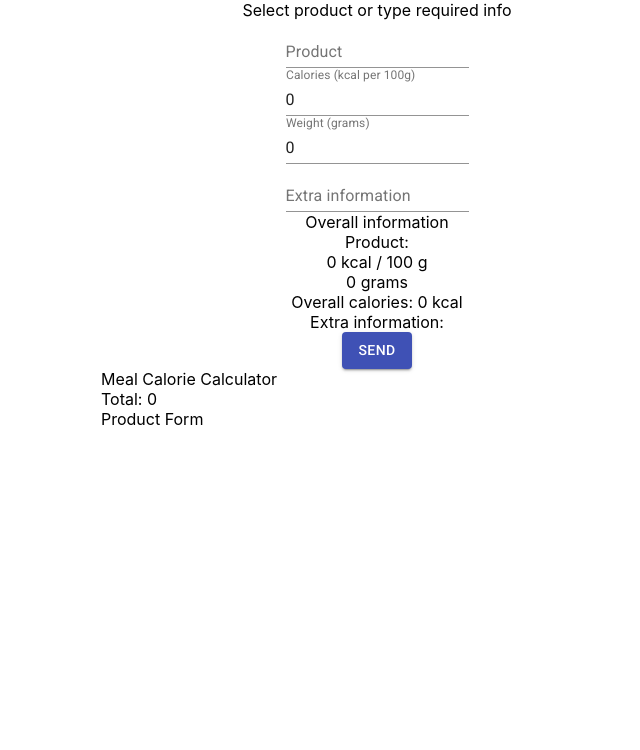
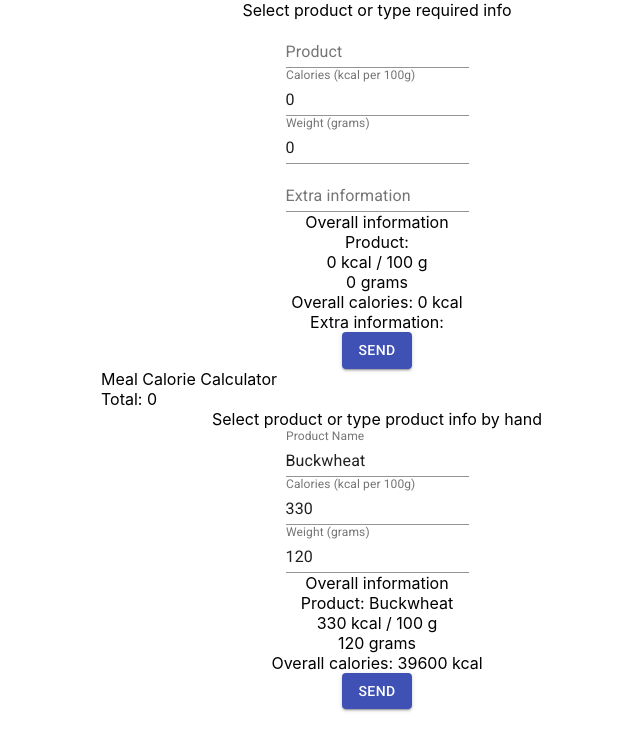
Before and after one commit to volodfast/react-calorie-calc, a React (Create React App) app: page / in a window 1280 px wide. Shown: the top 750 px of the page, without its empty margins (263-903 px from the left). Built offline with nearby package versions, Linux system fonts and the light colour scheme.

Commit message:
feature: display info in product form

```diff
--- a/src/modules/meal/containers/MealCalorieCalculator/MealCalorieCalculator.tsx
+++ b/src/modules/meal/containers/MealCalorieCalculator/MealCalorieCalculator.tsx
@@ -1,8 +1,9 @@
+import React, { FC, useCallback, useReducer } from 'react';
 import { Box } from '@material-ui/core';
+// components
 import ProductForm from 'modules/product/containers/components/ProductForm';
-import React, { FC, useReducer } from 'react';
 
-type MealProductType = {
+export type MealProductType = {
   name: string;
   caloriesPer100g: number;
   weight: number;
@@ -26,7 +27,13 @@ type MealCalculatorAction =
 
 const initialMealCalculatorState: MealCalculatorState = {
   total: 0,
-  productList: [],
+  productList: [
+    {
+      name: 'Buckwheat',
+      caloriesPer100g: 330,
+      weight: 120,
+    },
+  ],
 };
 
 function reducer(state: MealCalculatorState, action: MealCalculatorAction) {
@@ -55,6 +62,8 @@ const MealCaloriCalculator: FC = () => {
     initialMealCalculatorState
   );
 
+  const handleChangeProduct = useCallback(() => {}, []);
+
   return (
     <Box>
       <Box>Meal Calorie Calculator</Box>
@@ -64,7 +73,14 @@ const MealCaloriCalculator: FC = () => {
         </Box>
       </Box>
       <Box>
-        <ProductForm />
+        {productList.map((product) => {
+          return (
+            <ProductForm
+              product={product}
+              changeProduct={handleChangeProduct}
+            />
+          );
+        })}
       </Box>
     </Box>
   );
--- /dev/null
+++ b/src/modules/product/containers/components/ProductForm/ProductForm.interface.ts
@@ -0,0 +1,6 @@
+import { MealProductType } from 'modules/meal/containers/MealCalorieCalculator/MealCalorieCalculator';
+
+export type ProductFormProps = {
+  product: MealProductType;
+  changeProduct: () => void;
+};
--- a/src/modules/product/containers/components/ProductForm/ProductForm.tsx
+++ b/src/modules/product/containers/components/ProductForm/ProductForm.tsx
@@ -1,8 +1,70 @@
-import React, { FC } from 'react';
-import { Box } from '@material-ui/core';
+import React, { FC, useCallback } from 'react';
+import { Box, Button, TextField } from '@material-ui/core';
+// interfaces
+import { ProductFormProps } from './ProductForm.interface';
 
-const ProductForm: FC = () => {
-  return <Box>Product Form</Box>;
+const ProductForm: FC<ProductFormProps> = (props) => {
+  const { product, changeProduct } = props;
+
+  const handleChangeProduct = useCallback(() => {
+    changeProduct();
+  }, []);
+
+  return (
+    <Box style={{ textAlign: 'center' }}>
+      <Box>Select product or type product info by hand</Box>
+      <Box>
+        <TextField
+          id="name"
+          label="Product Name"
+          value={product.name}
+          onChange={handleChangeProduct}
+        />
+      </Box>
+      <Box>
+        <TextField
+          id="calories"
+          label="Calories (kcal per 100g)"
+          value={product.caloriesPer100g}
+          onChange={handleChangeProduct}
+        />
+      </Box>
+      <Box>
+        <TextField
+          id="weight"
+          label="Weight (grams)"
+          value={product.weight}
+          onChange={handleChangeProduct}
+        />
+      </Box>
+
+      <Box>
+        <Box>Overall information</Box>
+        <Box>
+          <Box component="span">Product: </Box>
+          <Box component="span">{product.name}</Box>
+        </Box>
+        <Box>
+          <Box component="span">{product.caloriesPer100g}</Box>
+          <Box component="span"> kcal / 100 g</Box>
+        </Box>
+        <Box>
+          <Box component="span">{product.weight}</Box>
+          <Box component="span"> grams</Box>
+        </Box>
+        <Box>
+          <Box component="span">Overall calories: </Box>
+          <Box component="span">{product.weight * product.caloriesPer100g}</Box>
+          <Box component="span"> kcal</Box>
+        </Box>
+      </Box>
+      <Box>
+        <Button variant="contained" color="primary">
+          Send
+        </Button>
+      </Box>
+    </Box>
+  );
 };
 
 export default ProductForm;
```
